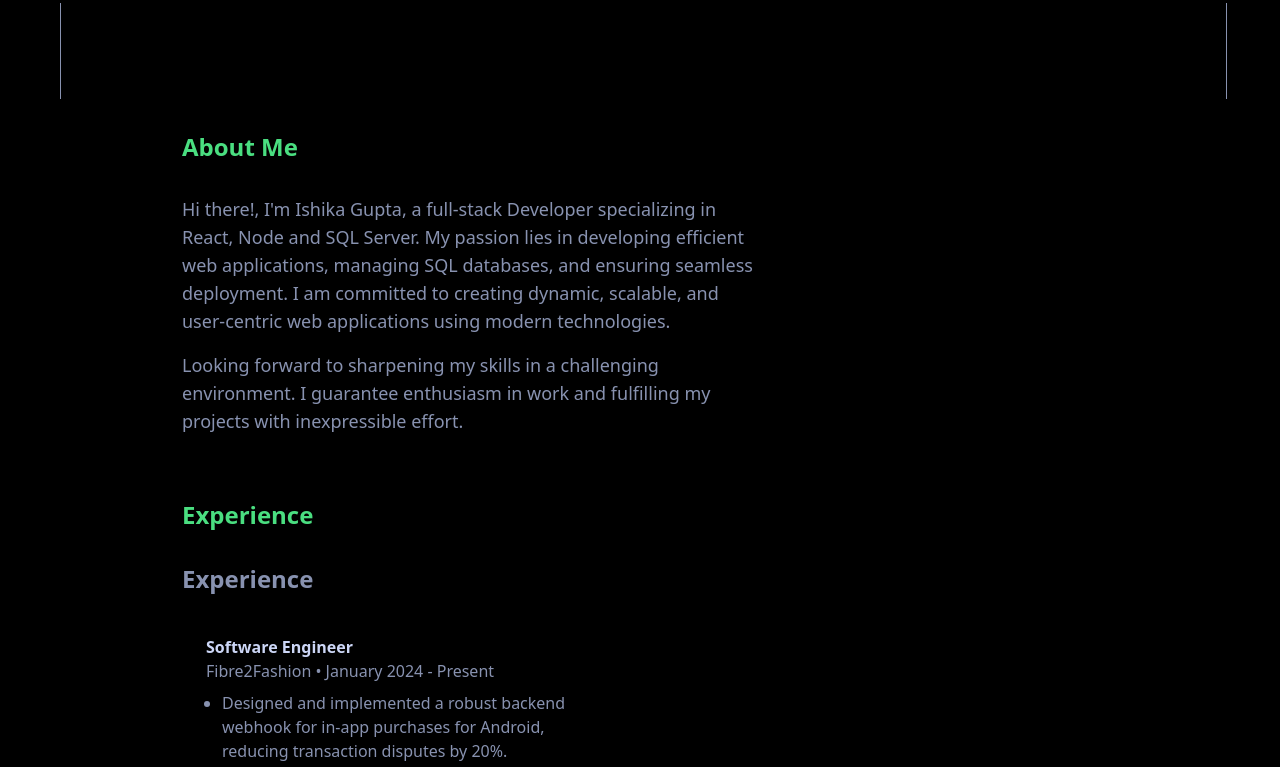
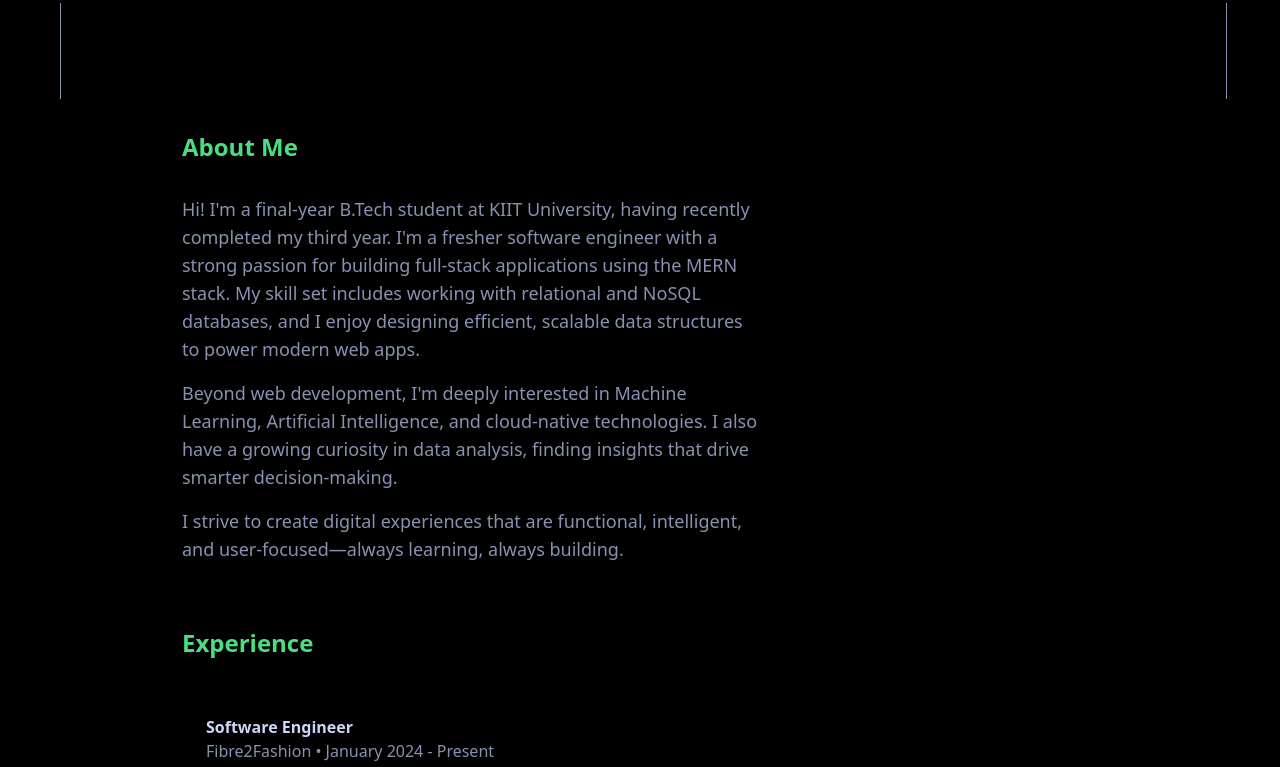
Before and after one commit to ishiiii10/Portfolio, an Angular app: page / in a window 1280 px wide. Shown: the part 701-1468 px from the top of the page. Built offline with nearby package versions, Linux system fonts and the light colour scheme.

Commit message:
major details changes

```diff
--- a/src/app/components/about-me/about-me.component.html
+++ b/src/app/components/about-me/about-me.component.html
@@ -1,13 +1,16 @@
 <section id="about-me" class="section-container">
   <h2 class="section-title" data-aos="fade-up" data-aos-delay="100">About Me</h2>
   <p class="text-slate max-w-xl text-lg mb-4" data-aos="fade-up" data-aos-delay="200">
-    Hi there!, I'm Ishika Gupta, a full-stack Developer specializing in React, Node and SQL Server. My passion lies
-    in developing efficient web applications, managing SQL databases,
-    and ensuring seamless deployment. I am committed to creating dynamic, scalable, and user-centric web
-    applications using modern technologies.
+    Hi! I'm a final-year B.Tech student at KIIT University, having recently completed my third year.
+    I'm a fresher software engineer with a strong passion for building full-stack applications using the MERN stack.
+    My skill set includes working with relational and NoSQL databases, and I enjoy designing efficient, scalable data structures to power modern web apps.
+  </p>
+  <p class="text-slate max-w-xl text-lg mb-4" data-aos="fade-up" data-aos-delay="200">
+    Beyond web development, I'm deeply interested in Machine Learning, Artificial Intelligence, and cloud-native technologies.
+    I also have a growing curiosity in data analysis, finding insights that drive smarter decision-making.
+
   </p>
   <p class="text-slate max-w-xl text-lg" data-aos="fade-up" data-aos-delay="200">
-    Looking forward to sharpening my skills in a challenging environment. I guarantee enthusiasm in work and fulfilling
-    my projects with inexpressible effort.
+    I strive to create digital experiences that are functional, intelligent, and user-focused—always learning, always building.
   </p>
 </section>
--- a/src/app/components/experience/experience.component.html
+++ b/src/app/components/experience/experience.component.html
@@ -3,7 +3,7 @@
 
   <div class="grid md:grid-cols-2 gap-8">
     <div data-aos="fade-up" data-aos-duration="800">
-      <h3 class="text-2xl font-semibold mb-4">Experience</h3>
+
       <div class="p-6 rounded-lg shadow-md">
         <h4 class="font-semibold text-lightest-slate">Software Engineer</h4>
         <p class="text-slate"><a href="https://www.fibre2fashion.com">Fibre2Fashion</a> • January 2024 - Present
```
